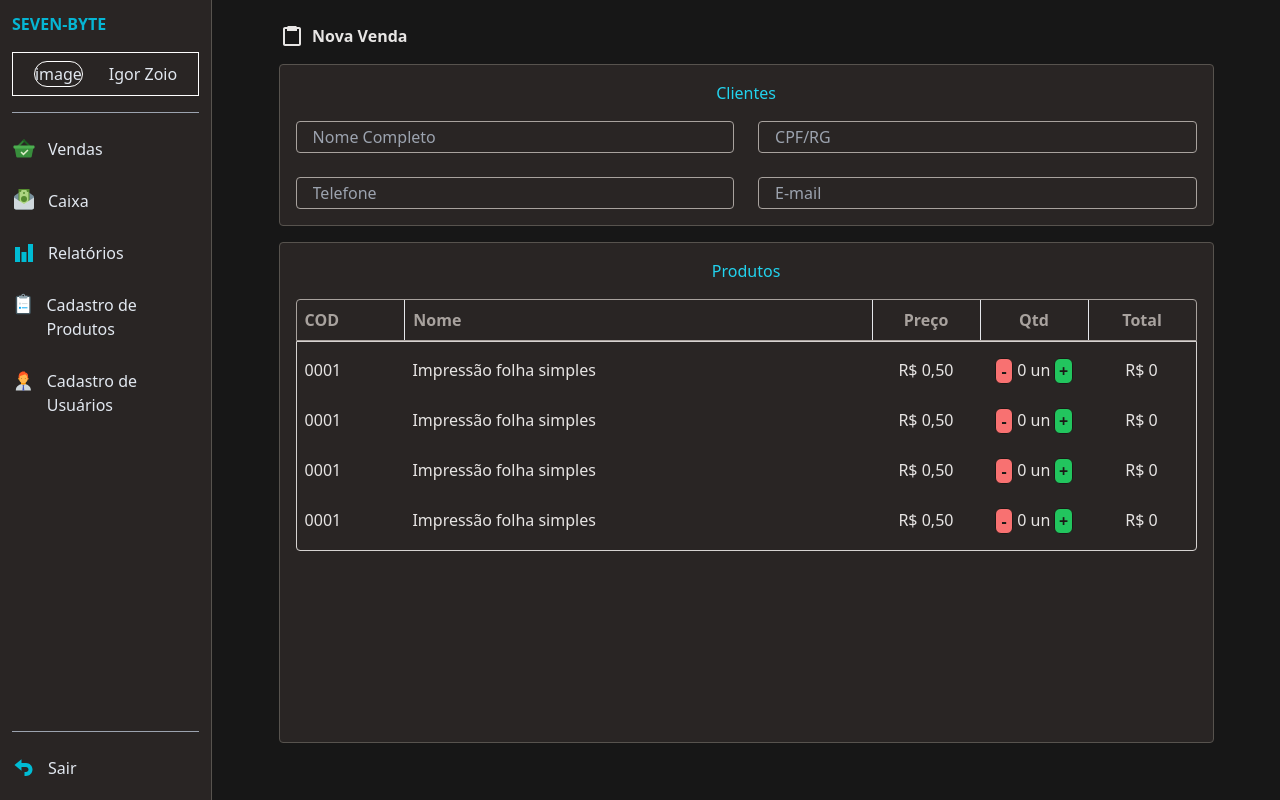
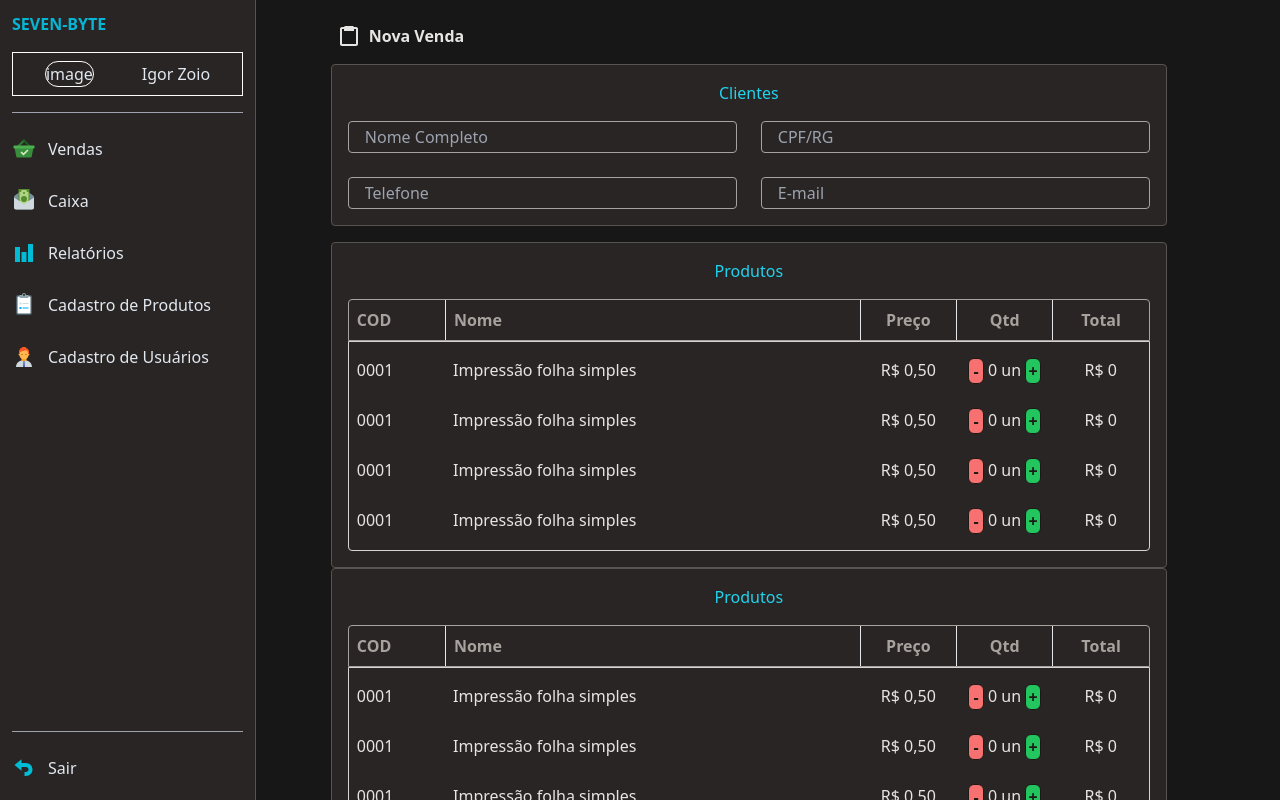
Before and after one commit to painlenk/sales-island, a Next.js app: page / in a window 1280 px wide. Shown: the top 800 px of the page. Built offline with nearby package versions, Linux system fonts and the light colour scheme.

Commit message:
styled: ajusta layout

```diff
--- a/src/components/Layout/index.tsx
+++ b/src/components/Layout/index.tsx
@@ -5,8 +5,8 @@ interface IProps {
 
 export const Layout: React.FC<IProps> = ({ children }) => {
   return (
-    <div className="w-screen h-screen flex bg-neutral-900 ">
-      <header className=" w-1/5 h-full bg-stone-800 border-r border-stone-600">
+    <div className="w-screen  flex">
+      <header className=" w-1/5 h-full bg-stone-800 border-r border-stone-600 fixed">
         <Header />
       </header>
       {children}
--- a/src/components/Sale/index.tsx
+++ b/src/components/Sale/index.tsx
@@ -4,7 +4,10 @@ import { BiClipboard } from "react-icons/bi";
 
 export const Sale = () => {
   return (
-    <main className="flex flex-col p-6  w-full h-full items-center">
+    <main
+      className="flex flex-col p-6  w-3/4 items-center absolute"
+      style={{ right: "4%" }}
+    >
       <div className="w-full pl-11">
         <span className="text-stone-200 text-left font-semibold flex items-center ">
           <BiClipboard fontSize={"24px"} className="mr-2" />
@@ -13,6 +16,8 @@ export const Sale = () => {
       </div>
       <ClientForm />
       <Product />
+      <Product />
+      <Product />
     </main>
   );
 };
--- a/src/styles/globals.css
+++ b/src/styles/globals.css
@@ -15,3 +15,7 @@
     --background-end-rgb: 0, 0, 0;
   }
 }
+
+body {
+  background-color: #171717;
+}
```
